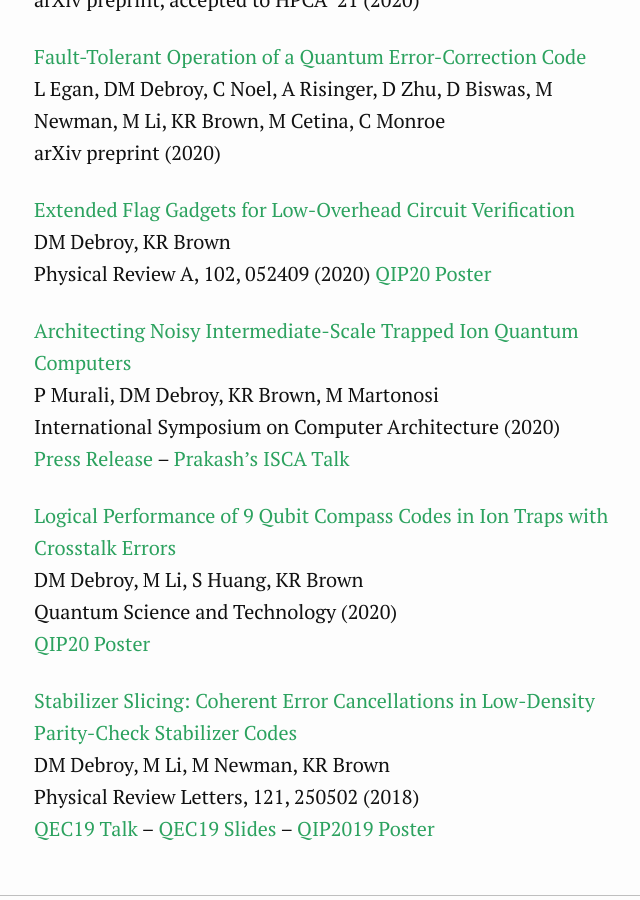
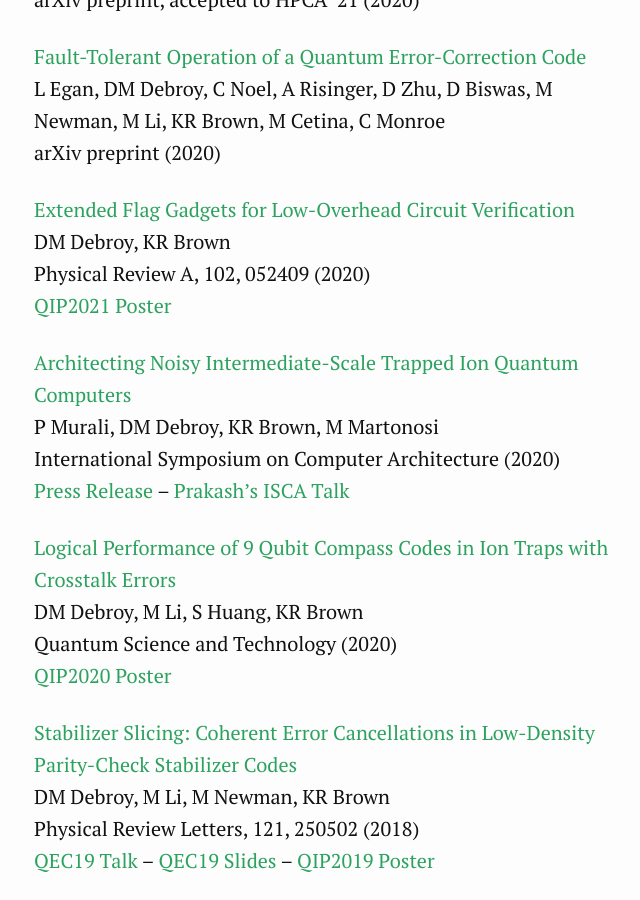
Before and after one commit to Dripto/dripto.github.io, a Jekyll site: the page built from research.markdown, in a window 1280 px wide and 900 px high, scrolled down 319 px. Shown: the whole window, without its empty margins (306-946 px from the left). Built offline with Jekyll 4.4.1, drawn with Linux system fonts in a browser that asks for light colours.

Commit message:
Update research.markdown

```diff
--- a/research.markdown
+++ b/research.markdown
@@ -15,8 +15,8 @@ arXiv preprint (2020)
 
 <a href="https://journals.aps.org/pra/abstract/10.1103/PhysRevA.102.052409">Extended Flag Gadgets for Low-Overhead Circuit Verification</a>\\
 DM Debroy, KR Brown\\
-Physical Review A, 102, 052409 (2020)
-<a href="/files/551_Debroy_poster.pdf">QIP20 Poster</a>
+Physical Review A, 102, 052409 (2020)\\
+<a href="/files/551_Debroy_poster.pdf">QIP2021 Poster</a>
 
 <a href="https://conferences.computer.org/isca/pdfs/ISCA2020-4QlDegUf3fKiwUXfV0KdCm/466100a529/466100a529.pdf">Architecting Noisy Intermediate-Scale Trapped Ion Quantum Computers</a>\\
 P Murali, DM Debroy, KR Brown, M Martonosi\\
@@ -26,7 +26,7 @@ International Symposium on Computer Architecture (2020)\\
 <a href="https://iopscience.iop.org/article/10.1088/2058-9565/ab7e80/meta">Logical Performance of 9 Qubit Compass Codes in Ion Traps with Crosstalk Errors</a>\\
 DM Debroy, M Li, S Huang, KR Brown\\
 Quantum Science and Technology (2020)\\
-<a href="/files/9QubitPoster.pdf">QIP20 Poster</a>
+<a href="/files/9QubitPoster.pdf">QIP2020 Poster</a>
 
 <a href="https://journals.aps.org/prl/abstract/10.1103/PhysRevLett.121.250502">Stabilizer Slicing: Coherent Error Cancellations in Low-Density Parity-Check Stabilizer Codes</a>\\
 DM Debroy, M Li, M Newman, KR Brown\\
```
